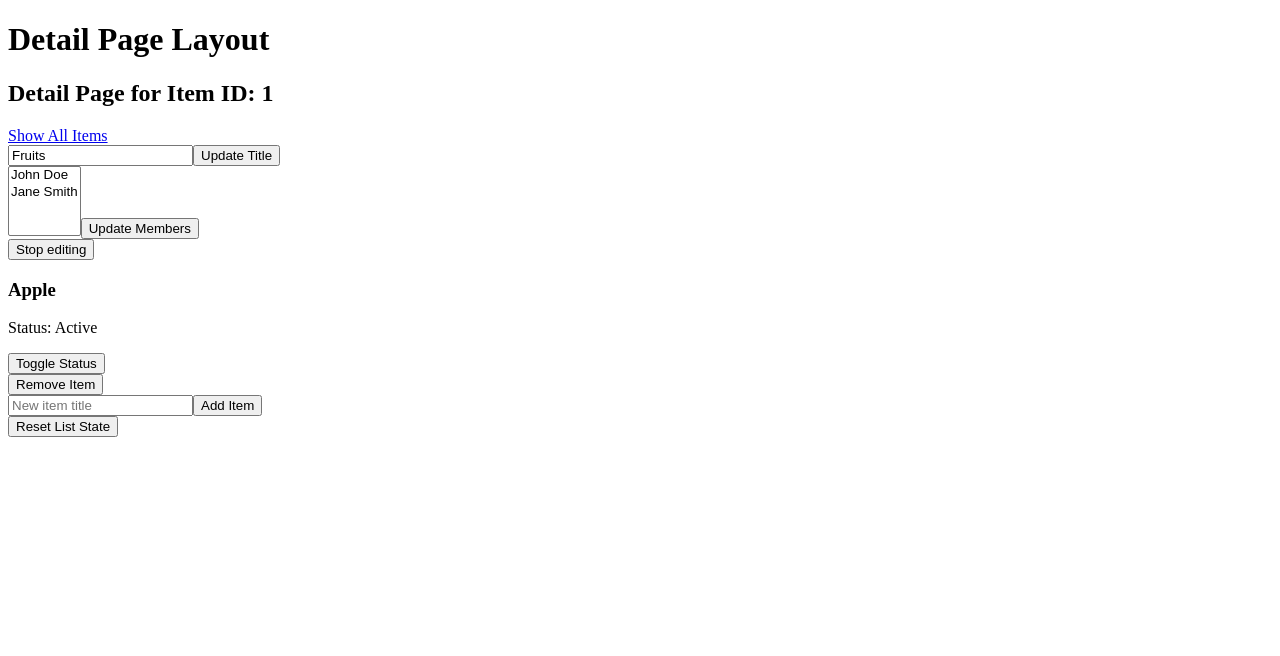
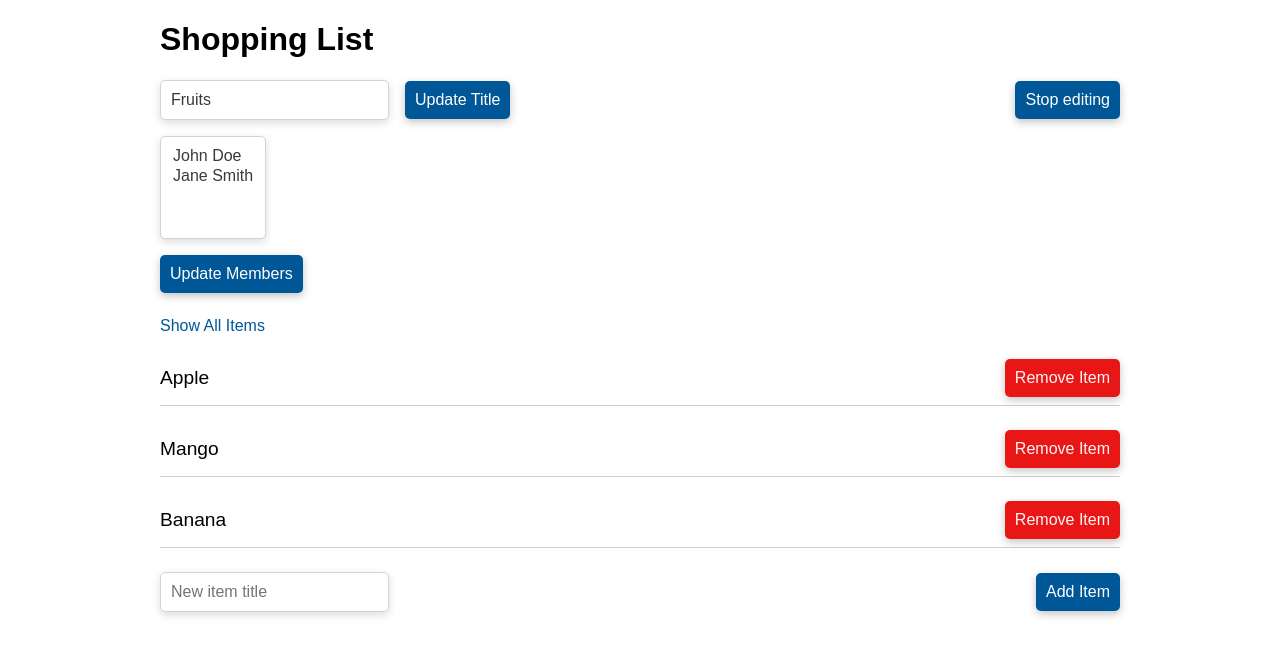
Before and after one commit to krystofmatejka/Frontend-Homework, a Next.js app: page /detail/1 in a window 1280 px wide. Both pictures are taken after a click on the button "Start editing". Shown: the top 656 px of the page. Built offline with nearby package versions, Linux system fonts and the light colour scheme.

Commit message:
add basic styles

```diff
--- a/app/detail/[id]/actions.ts
+++ b/app/detail/[id]/actions.ts
@@ -24,6 +24,8 @@ const database: Record<string, List> = {
         items: [
             { id: "1", title: "Apple", isActive: true },
             { id: "2", title: "Banana", isActive: false },
+            { id: "3", title: "Mango", isActive: true },
+            { id: "4", title: "Banana", isActive: true },
         ],
         owner: me,
         members: [],
@@ -38,11 +40,24 @@ const database: Record<string, List> = {
         ],
         owner: someoneElse,
         members: [me],
+    },
+    "3": {
+        id: "3",
+        title: "Vegetables",
+        items: [
+            { id: "3", title: "Corn", isActive: true },
+            { id: "4", title: "Tomato", isActive: true },
+            { id: "5", title: "Guacamole", isActive: false },
+        ],
+        owner: someoneElse,
+        members: [],
     }
 }
 
+const wait = () => new Promise((resolve) => setTimeout(resolve, 0));
+
 export async function fetchList(id: string, isActive: boolean): Promise<List | null | undefined> {
-    await new Promise((resolve) => setTimeout(resolve, 500));
+    await wait();
 
     if (id === "failed") {
         throw new Error("Failed to fetch items.");
@@ -72,7 +87,7 @@ export async function fetchList(id: string, isActive: boolean): Promise<List | n
 export async function addItemAction(prevState: unknown, formData: FormData) {
     const listId = formData.get('listId') as string;
 
-    await new Promise(resolve => setTimeout(resolve, 500));
+    await wait();
 
     const newItem = {
         id: Math.random().toString(36).substring(7),
--- a/app/detail/[id]/components/detail-item.tsx
+++ b/app/detail/[id]/components/detail-item.tsx
@@ -8,20 +8,18 @@ export function DetailItem({ id, title, isActive, listId }: { id: string; title:
     const [removeState, removeFormAction] = useActionState(removeItemAction, null);
 
     return (
-        <div>
-            <form action={formAction}>
+        <div className="detail-item-layout">
+            <form action={formAction} className="detail-item-row">
                 <input type="hidden" name="itemId" value={id} />
                 <input type="hidden" name="listId" value={listId} />
-                <div>
-                    <h3>{title}</h3>
-                    <p>Status: {isActive ? 'Active' : 'Inactive'}</p>
-                    <button type="submit">Toggle Status</button>
-                </div>
+                <button type="submit" className={`detail-item detail-item-${isActive ? 'active' : 'inactive'}`}>
+                    {title}
+                </button>
             </form>
             <form action={removeFormAction}>
                 <input type="hidden" name="itemId" value={id} />
                 <input type="hidden" name="listId" value={listId} />
-                <button type="submit">Remove Item</button>
+                <button type="submit" className="detail-item-remove-button">Remove Item</button>
             </form>
         </div>
     )
--- a/app/detail/[id]/components/new-item-form.tsx
+++ b/app/detail/[id]/components/new-item-form.tsx
@@ -11,12 +11,14 @@ export function NewItemForm({ listId }: { listId: string }) {
     }
 
     return (
-        <form action={formAction}>
+        <form action={formAction} key={Math.random()}>
             {state?.success === false && <p>Error adding item.</p>}
             {state?.success === true && <p>Item "{state.item.title}" added!</p>}
-            <input type="hidden" name="listId" value={listId} />
-            <input type="text" name="name" placeholder="New item title" />
-            <button type="submit">Add Item</button>
+            <div className="new-item-layout">
+                <input type="hidden" name="listId" value={listId} />
+                <input type="text" name="name" placeholder="New item title" className="new-item-input" />
+                <button type="submit" className="add-item-button">Add Item</button>
+            </div>
         </form>
     )
 }
--- a/app/detail/[id]/components/toggle-is-active.tsx
+++ b/app/detail/[id]/components/toggle-is-active.tsx
@@ -3,10 +3,13 @@ import Link from 'next/link';
 export function ToggleIsActive({ listId, isActive }: { listId: string; isActive: boolean }) {
     const newIsActive = !isActive;
     return (
-        <Link href={{
-            pathname: `/detail/${listId}`,
-            query: { isActive: newIsActive.toString() }
-        }}>
+        <Link
+            href={{
+                pathname: `/detail/${listId}`,
+                query: !newIsActive ? { isActive: newIsActive.toString() } : {}
+            }}
+            className="toggle-active-link"
+        >
             {isActive ? 'Show All Items' : 'Show Active Items'}
         </Link>
     )
--- a/app/detail/[id]/components/update-title.tsx
+++ b/app/detail/[id]/components/update-title.tsx
@@ -1,6 +1,6 @@
 'use client';
 
-import { useActionState, useState, useEffect } from "react";
+import { useActionState, useState } from "react";
 import { updateListTitleAction, updateListMembersAction, leaveListAction } from "../actions";
 import { type Person, me } from "../users";
 
@@ -27,38 +27,40 @@ export function UpdateTitle({ listId, currentTitle, owner, members }: { listId:
         setIsEdditing(false);
     };
 
-    if (!isEdditing) {
+    if (!isEdditing && owner.id === me.id) {
         return (
-            <>
+            <div className="header-layout">
                 <h2>{currentTitle}</h2>
                 {canEdditing && (
-                    <button onClick={() => setIsEdditing(true)} disabled={pending}>Start editing</button>
+                    <button type="button" onClick={() => setIsEdditing(true)} disabled={pending} className="primary-button">Start editing</button>
                 )}
-            </>
+            </div>
         )
     }
 
-    if (owner.id === me.id) {
+    if (isEdditing && owner.id === me.id) {
         return (
+            <div className="header-layout">
                 <div>
-            <form action={handleTitleFormAction}>
+                    <form action={handleTitleFormAction} className="edit-item-admin-layout">
                         <input type="hidden" name="listId" value={listId} />
-                <input type="text" name="title" defaultValue={currentTitle} />
-                <button type="submit" disabled={pending}>
+                        <input type="text" name="title" defaultValue={currentTitle} className="edit-item-input" />
+                        <button type="submit" disabled={pending} className="primary-button">
                             {pending ? 'Updating...' : 'Update Title'}
                         </button>
                     </form>
                     <form action={handleMembersFormAction}>
                         <input type="hidden" name="listId" value={listId} />
-                <select name="members" multiple defaultValue={members.map(member => member.id)}>
+                        <select name="members" multiple defaultValue={members.map(member => member.id)} className="edit-item-input">
                             <option value="user-1">John Doe</option>
                             <option value="user-2">Jane Smith</option>
                         </select>
-                <button type="submit" disabled={pendingMembers}>
+                        <button type="submit" disabled={pendingMembers} className="primary-button">
                             {pendingMembers ? 'Updating...' : 'Update Members'}
                         </button>
                     </form>
-            <button onClick={() => setIsEdditing(false)} disabled={pending || pendingMembers}>
+                </div>
+                <button onClick={() => setIsEdditing(false)} disabled={pending || pendingMembers} className="primary-button">
                     Stop editing
                 </button>
             </div>
@@ -67,15 +69,21 @@ export function UpdateTitle({ listId, currentTitle, owner, members }: { listId:
 
     if (members.find(member => member.id === me.id)) {
         return (
-            <>
+            <div className="header-layout">
                 <h2>{currentTitle}</h2>
                 <form action={handleLeaveListAction}>
                     <input type="hidden" name="listId" value={listId} />
-                    <button type="submit" disabled={pendingLeave}>
+                    <button type="submit" disabled={pendingLeave} className="primary-button">
                         {pendingLeave ? 'Leaving...' : 'Leave list'}
                     </button>
                 </form>
-            </>
+            </div>
         )
     }
+
+    return (
+        <div className="header-layout">
+            <h2>{currentTitle}</h2>
+        </div>
+    )
 }
--- /dev/null
+++ b/app/detail/[id]/detail.css
@@ -0,0 +1,148 @@
+/* Resusable actions */
+
+.primary-button {
+    padding: 10px;
+    background: #005797;
+    border: 0;
+    border-radius: 5px;
+    color: #ffffff;
+    font-size: 1rem;
+    box-shadow: rgba(0, 0, 0, 0.24) 0px 3px 8px;
+}
+
+button {
+    cursor: pointer;
+}
+
+/* Specific components */
+
+.header-layout {
+    display: flex;
+    justify-content: space-between;
+    align-items: baseline;
+}
+
+.header-layout > h2 {
+    margin: 0;
+}
+
+/* Add Item */
+
+.new-item-layout {
+    display: flex;
+    justify-content: space-between;
+    align-items: baseline;
+}
+
+.new-item-input {
+    padding: 10px;
+    background: #ffffff;
+    border: 0;
+    border-radius: 5px;
+    color: #3a3939;
+    font-size: 1rem;
+    box-shadow: rgba(0, 0, 0, 0.14) 0px 3px 8px;
+    border: 1px solid #d3d3d3;
+}
+
+.new-item-input:focus-visible {
+    border: 1px solid #a1a1a1;
+    box-shadow: rgba(0, 0, 0, 0.24) 0px 3px 8px;
+    outline: none;
+}
+
+.add-item-button {
+    padding: 10px;
+    background: #005797;
+    border: 0;
+    border-radius: 5px;
+    color: #ffffff;
+    font-size: 1rem;
+    box-shadow: rgba(0, 0, 0, 0.24) 0px 3px 8px;
+}
+
+/* Toggle Active Link */
+.toggle-active-link {
+    display: block;
+    margin: 1.5rem 0;
+}
+
+.toggle-active-link {
+    text-decoration: none;
+    color: #005797;
+}
+
+.toggle-active-link:hover {
+    text-decoration: underline;
+    color: #083a5e;
+}
+
+/* Detail Item */
+.detail-item-layout {
+    display: flex;
+    justify-content: space-between;
+    align-items: center;
+    border-bottom: 1px solid #cfcfcf;
+    margin-bottom: 1.5rem;
+    padding-bottom: 0.5rem;
+}
+
+.detail-item-row {
+    flex-grow: 1;
+}
+
+.detail-item {
+    border: 0;
+    background: transparent;
+    padding: 1rem 0;
+    cursor: pointer;
+    font-size: 1.2rem;
+    margin: 0;
+    padding: 0;
+    width: 100%;
+    text-align: left;
+    padding: 0.5rem 0;
+}
+
+.detail-item-inactive {
+    text-decoration: line-through;
+    color: gray;
+}
+
+.detail-item-remove-button {
+    color: #fff5f5;
+    background: #e91616;
+    border: 0;
+    border-radius: 5px;
+    padding: 10px;
+    font-size: 1rem;
+    box-shadow: 0 3px 8px #0000003d;
+}
+
+/* Edit Item */
+
+.edit-item-admin-layout {
+    display: flex;
+    gap: 1rem;
+    align-items: baseline;
+}
+
+.edit-item-input {
+    padding: 10px;
+    background: #ffffff;
+    border: 0;
+    border-radius: 5px;
+    color: #3a3939;
+    font-size: 1rem;
+    box-shadow: rgba(0, 0, 0, 0.14) 0px 3px 8px;
+    border: 1px solid #d3d3d3;
+
+    display: block;
+    margin: 0 0 1rem 0;
+}
+
+.edit-item-input:focus-visible {
+    border: 1px solid #a1a1a1;
+    box-shadow: rgba(0, 0, 0, 0.24) 0px 3px 8px;
+    outline: none;
+}
--- a/app/detail/[id]/layout.tsx
+++ b/app/detail/[id]/layout.tsx
@@ -1,7 +1,9 @@
+import './detail.css';
+
 export default function DetailLayout({ children }: { children: React.ReactNode }) {
     return (
         <div className="detail-layout">
-            <h1>Detail Page Layout</h1>
+            <h1>Shopping List</h1>
             {children}
         </div>
     );
--- a/app/detail/[id]/page.tsx
+++ b/app/detail/[id]/page.tsx
@@ -17,11 +17,12 @@ async function DetailList({ id, isActive }: { id: string; isActive: boolean }) {
   return (
     <div>
       <UpdateTitle listId={id} currentTitle={list.title} owner={list.owner} members={list.members} />
+      <ToggleIsActive listId={id} isActive={isActive} />
       {list.items.map((item) => {
         return <DetailItem key={item.id} id={item.id} title={item.title} isActive={item.isActive} listId={id} />;
       })}
       <NewItemForm listId={id} />
-      <ResetStateButton listId={id} />
+      {/*<ResetStateButton listId={id} />*/}
     </div>
   );
 }
@@ -29,16 +30,10 @@ async function DetailList({ id, isActive }: { id: string; isActive: boolean }) {
 export default async function DetailPage({ params, searchParams }: { params: Promise<{ id: string }>, searchParams: Promise<{ [key: string]: string | string[] | undefined }> }) {
   const unwrappedParams = await params;
   const unwrappedSearchParams = await searchParams;
-  const isActiveParam = (unwrappedSearchParams.isActive ?? 'true').toString().toLocaleLowerCase() === 'true';
+  const isActiveParam = Boolean(unwrappedSearchParams.isActive === undefined || unwrappedSearchParams.isActive === 'true');
 
   return (
     <div>
-      <main>
-        <h2>
-          Detail Page for Item ID: {unwrappedParams.id}
-        </h2>
-      </main>
-      <ToggleIsActive listId={unwrappedParams.id} isActive={isActiveParam} />
       <Suspense fallback={<div>Loading...</div>}>
         <DetailList id={unwrappedParams.id} isActive={Boolean(isActiveParam)} />
       </Suspense>
--- a/app/globals.css
+++ b/app/globals.css
@@ -25,3 +25,10 @@ body {
   font-family: Arial, Helvetica, sans-serif;
 }
 */
+
+body {
+  font-family: Arial, Helvetica, sans-serif;
+  max-width: 960px;
+  margin: 0 auto;
+  padding: 0 1rem 2rem 1rem;
+}
--- a/app/layout.tsx
+++ b/app/layout.tsx
@@ -7,14 +7,9 @@ const geistSans = Geist({
   subsets: ["latin"],
 });
 
-const geistMono = Geist_Mono({
-  variable: "--font-geist-mono",
-  subsets: ["latin"],
-});
-
 export const metadata: Metadata = {
-  title: "Create Next App",
-  description: "Generated by create next app",
+  title: "Shopping List",
+  description: "Manage your groceries with ease.",
 };
 
 export default function RootLayout({
@@ -23,7 +18,7 @@ export default function RootLayout({
   children: React.ReactNode;
 }>) {
   return (
-    <html lang="en">
+    <html lang="en" className={geistSans.className}>
       <body>
         {children}
       </body>
```
Lines whose indentation alone changed are shown as unchanged.
